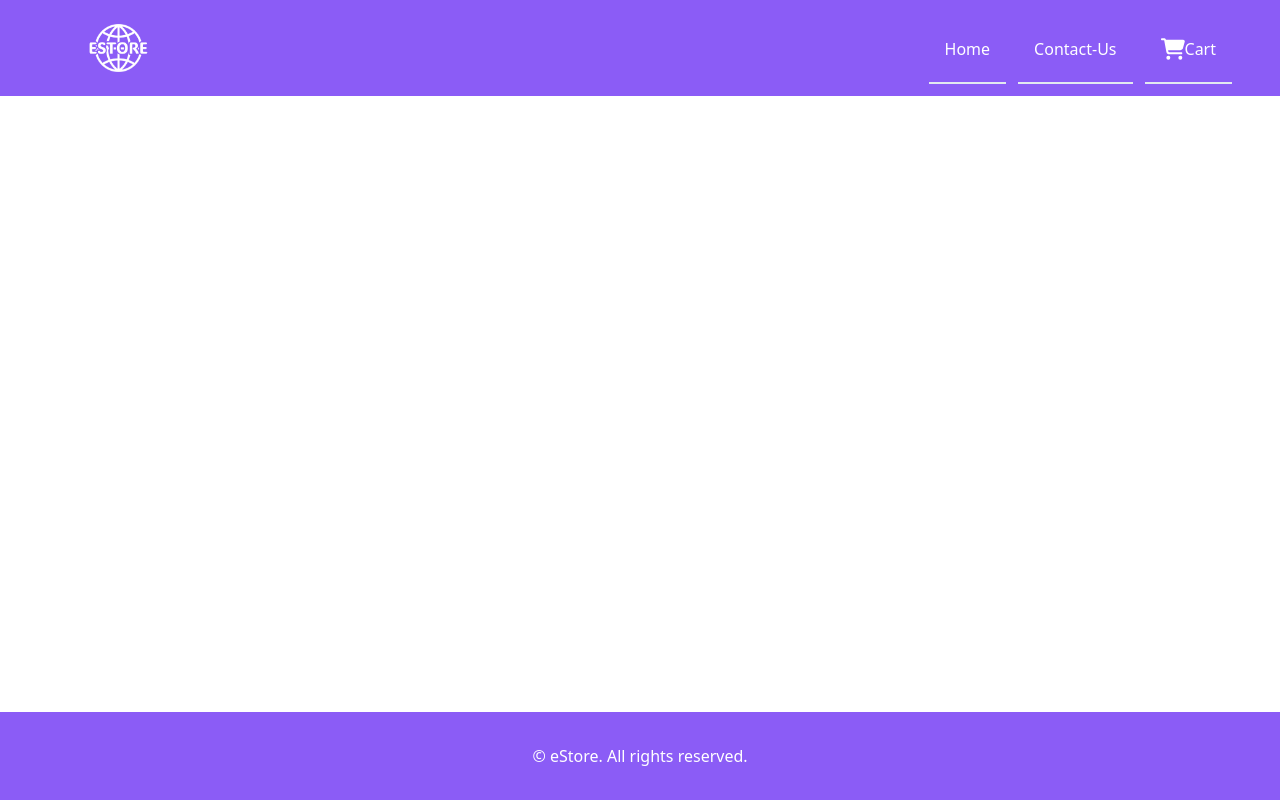
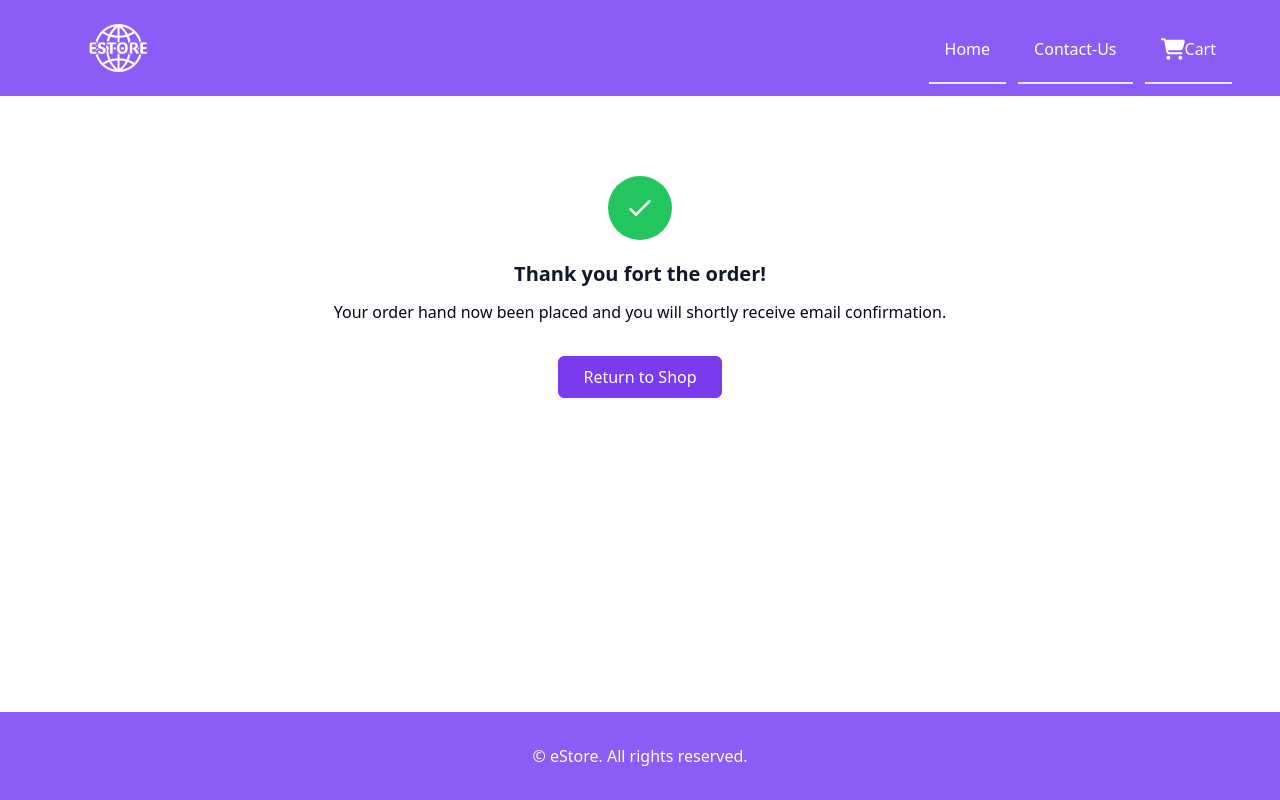
Before and after one commit to MusaabAbdalla/eStore, a React app: page /checkout-success in a window 1280 px wide. Built offline with nearby package versions, Linux system fonts and the light colour scheme; the HTML template or start-up script is replaced by a standard one.

Commit message:
finishes styling checkout-success page

```diff
--- a/src/routes/checkoutSuccessPage.jsx
+++ b/src/routes/checkoutSuccessPage.jsx
@@ -1,9 +1,24 @@
+import { useNavigate} from "react-router-dom"
 
 
-
-function CheckoutSuccessPage(){
-  return(
-    <div>
+function CheckoutSuccessPage() {
+  const navigate = useNavigate()
+  return (
+    <div className="max-w-s mx-auto mt-20  ">
+      <div className="flex flex-col items-center gap-y-5">
+        <div class="flex items-center justify-center w-16 h-16 bg-green-500 text-white rounded-full">
+          <svg xmlns="http://www.w3.org/2000/svg" class="h-8 w-8" fill="none" viewBox="0 0 24 24" stroke="currentColor">
+            <path stroke-linecap="round" stroke-linejoin="round" stroke-width="2" d="M5 13l4 4L19 7" />
+          </svg>
+        </div>
+        <div>
+          <p className="mb-3 text-gray-900 title-font font-bold text-xl">Thank you fort the order!</p>
+          <p className=""> Your order hand now been placed and you will shortly receive email confirmation.</p>
+        </div>
+            <button onClick={() => navigate("/")} type="button" className="mt-3 px-6 py-2 border rounded-md border-violet-600 bg-violet-600">
+              <span className="sr-only text-white sm:not-sr-only">Return to Shop</span>
+            </button>
+      </div>
     </div>
   )
 }
```
